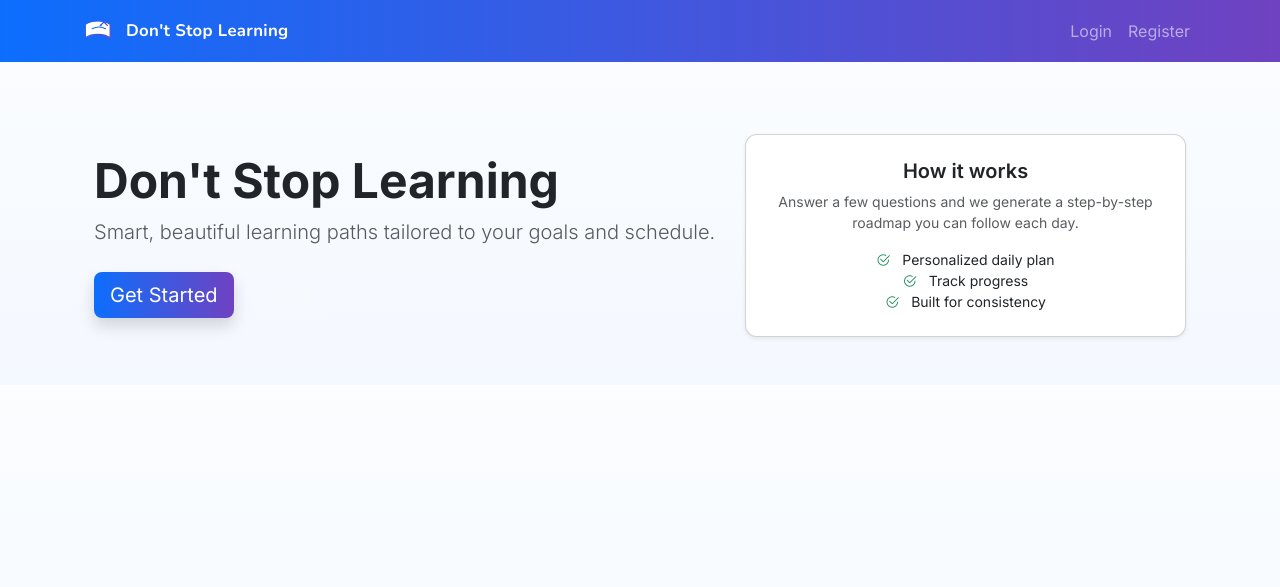
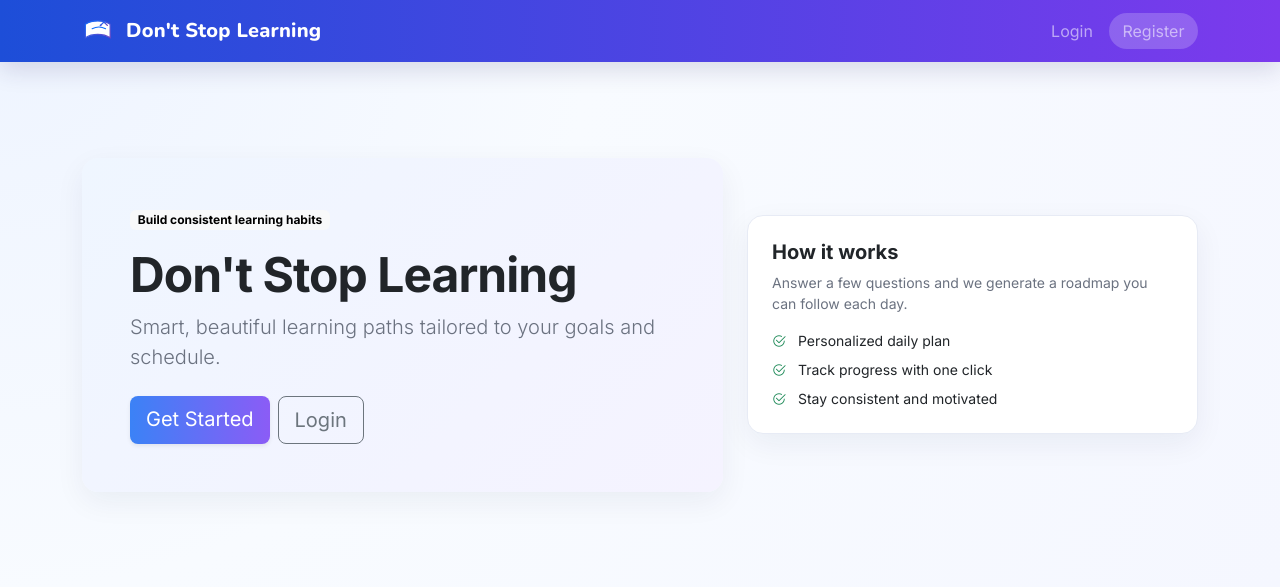
Before and after one commit to shiva676466/Don-t-Stop-Learning, a Flask app: page / in a window 1280 px wide. Shown: the top 587 px of the page. Run offline with Flask 3, Linux system fonts and the light colour scheme.

Commit message:
Refine new UI across landing and auth pages

```diff
--- a/app/static/css/style.css
+++ b/app/static/css/style.css
@@ -1,73 +1,63 @@
 /* static/css/style.css */
 :root {
-  --brand-1: #0d6efd;
-  --brand-2: #6f42c1;
-  --muted: #6c757d;
+  --bg: #f5f7ff;
+  --surface: #ffffff;
+  --text: #1f2430;
+  --muted: #6b7280;
+  --brand-1: #3b82f6;
+  --brand-2: #8b5cf6;
+  --ok: #10b981;
+  --ring: rgba(59, 130, 246, 0.2);
 }
 
 body {
-  font-family:
-    "Inter",
-    system-ui,
-    -apple-system,
-    "Segoe UI",
-    Roboto,
-    "Helvetica Neue",
-    Arial;
-  background: linear-gradient(180deg, #fbfdff 0%, #f4f8ff 100%);
-  color: #212529;
+  font-family: "Inter", system-ui, -apple-system, "Segoe UI", Roboto, Arial;
+  background: radial-gradient(circle at 0% 0%, #eef4ff 0, #f8fbff 42%, var(--bg) 100%);
+  color: var(--text);
 }
 
-.card {
-  border-radius: 12px;
-}
-.navbar-brand {
-  font-weight: 700;
-  letter-spacing: 0.2px;
+.app-navbar {
+  background: linear-gradient(90deg, #1d4ed8 0%, #7c3aed 100%);
+  box-shadow: 0 8px 24px rgba(43, 34, 94, 0.15);
 }
 
-.brand-logo {
-  width: 36px;
-  height: 36px;
-  object-fit: contain;
+.brand-logo { width: 36px; height: 36px; object-fit: contain; }
+.brand-text { font-family: "Nunito", "Inter", sans-serif; font-weight: 800; letter-spacing: .2px; }
+.nav-pill { background: rgba(255,255,255,0.2); border-radius: 999px; padding: .35rem .85rem !important; }
+
+.card {
+  background: var(--surface);
+  border: 1px solid #e7ebf5;
+  border-radius: 16px;
+  box-shadow: 0 10px 30px rgba(21, 35, 70, 0.06);
 }
 
-.brand-text {
-  font-family:
-    "Nunito",
-    "Inter",
-    system-ui,
-    -apple-system,
-    "Segoe UI",
-    Roboto,
-    "Helvetica Neue",
-    Arial;
-  font-weight: 700;
-  font-size: 1.05rem;
-  letter-spacing: 0.3px;
-  color: #fff;
+.hero-card { background: linear-gradient(135deg, #eff6ff, #f5f3ff); }
+
+.btn-primary {
+  border: none;
+  background-image: linear-gradient(90deg, var(--brand-1), var(--brand-2));
+}
+.btn-primary:hover { filter: brightness(0.96); }
+
+.section-title { font-weight: 800; letter-spacing: -0.02em; }
+.text-muted { color: var(--muted) !important; }
+
+.form-control, .form-select {
+  border-radius: 12px;
+  border-color: #dde4f0;
+}
+.form-control:focus, .form-select:focus {
+  border-color: var(--brand-1);
+  box-shadow: 0 0 0 .25rem var(--ring);
 }
 
-.task-item strike {
-  text-decoration: line-through;
-  color: #888;
+.roadmap-item {
+  border: 1px solid #e6ebf8;
+  border-radius: 14px;
+  padding: .9rem;
+  transition: all .2s ease;
 }
+.roadmap-item:hover { transform: translateY(-1px); box-shadow: 0 8px 20px rgba(31,36,48,.07); }
 
-.btn-primary {
-  background-image: linear-gradient(90deg, var(--brand-1), var(--brand-2));
-  border: none;
-}
-.btn-primary:hover {
-  filter: brightness(0.95);
-}
-
-.card h5 {
-  font-weight: 600;
-}
-
-/* small responsive tweaks */
-@media (max-width: 576px) {
-  .display-5 {
-    font-size: 1.6rem;
-  }
-}
+.task-item.completed strong { text-decoration: line-through; opacity: .65; }
--- a/app/static/js/main.js
+++ b/app/static/js/main.js
@@ -1,6 +1,4 @@
-// static/js/main.js
 document.addEventListener('DOMContentLoaded', function() {
-    // Toggle task completion via AJAX
     document.querySelectorAll('.task-checkbox').forEach(checkbox => {
         checkbox.addEventListener('change', function() {
             const taskId = this.dataset.taskId;
@@ -13,19 +11,12 @@ document.addEventListener('DOMContentLoaded', function() {
             .then(response => response.json())
             .then(data => {
                 if (data.success) {
-                    // Optional: update visual feedback
                     const taskDiv = document.getElementById(`task-${taskId}`);
                     if (taskDiv) {
-                        const title = taskDiv.querySelector('strong');
-                        if (data.is_completed) {
-                            title.style.textDecoration = 'line-through';
-                        } else {
-                            title.style.textDecoration = 'none';
-                        }
+                        taskDiv.classList.toggle('completed', data.is_completed);
                     }
                 } else {
                     alert('Error toggling task.');
-                    // Revert checkbox state if needed
                     this.checked = !this.checked;
                 }
             })
--- a/app/templates/base.html
+++ b/app/templates/base.html
@@ -6,46 +6,40 @@
     <meta charset="UTF-8">
     <meta name="viewport" content="width=device-width, initial-scale=1.0">
     <title>Don't Stop Learning - {{ title if title else 'Home' }}</title>
-    <!-- Google Fonts -->
     <link
-        href="https://fonts.googleapis.com/css2?family=Inter:wght@300;400;600;700;800&family=Nunito:wght@600;700&display=swap"
+        href="https://fonts.googleapis.com/css2?family=Inter:wght@300;400;600;700;800&family=Nunito:wght@600;700;800&display=swap"
         rel="stylesheet">
-    <!-- Bootstrap CSS -->
     <link href="https://cdn.jsdelivr.net/npm/bootstrap@5.3.0/dist/css/bootstrap.min.css" rel="stylesheet">
-    <!-- Bootstrap Icons -->
     <link href="https://cdn.jsdelivr.net/npm/bootstrap-icons@1.10.5/font/bootstrap-icons.css" rel="stylesheet">
     <link rel="stylesheet" href="{{ url_for('static', filename='css/style.css') }}">
 </head>
 
 <body>
-    <nav class="navbar navbar-expand-lg navbar-dark"
-        style="background: linear-gradient(90deg,#0d6efd 0%, #6f42c1 100%);">
+    <nav class="navbar navbar-expand-lg navbar-dark app-navbar sticky-top">
         <div class="container">
             <a class="navbar-brand d-flex align-items-center" href="{{ url_for('main.index') }}">
-                <img src="{{ url_for('static', filename='img/logo.svg') }}" alt="Don't Stop Learning"
-                    class="brand-logo me-2">
+                <img src="{{ url_for('static', filename='img/logo.svg') }}" alt="Don't Stop Learning" class="brand-logo me-2">
                 <span class="brand-text">Don't Stop Learning</span>
             </a>
             <button class="navbar-toggler" type="button" data-bs-toggle="collapse" data-bs-target="#navbarNav">
                 <span class="navbar-toggler-icon"></span>
             </button>
             <div class="collapse navbar-collapse" id="navbarNav">
-                <ul class="navbar-nav ms-auto">
+                <ul class="navbar-nav ms-auto align-items-lg-center gap-lg-2">
                     {% if current_user.is_authenticated %}
                     <li class="nav-item"><a class="nav-link" href="{{ url_for('main.dashboard') }}">Dashboard</a></li>
-                    <li class="nav-item"><a class="nav-link" href="{{ url_for('learning.onboarding') }}">New Path</a>
-                    </li>
-                    <li class="nav-item"><a class="nav-link" href="{{ url_for('auth.logout') }}">Logout</a></li>
+                    <li class="nav-item"><a class="nav-link" href="{{ url_for('learning.onboarding') }}">New Path</a></li>
+                    <li class="nav-item"><a class="nav-link nav-pill" href="{{ url_for('auth.logout') }}">Logout</a></li>
                     {% else %}
                     <li class="nav-item"><a class="nav-link" href="{{ url_for('auth.login') }}">Login</a></li>
-                    <li class="nav-item"><a class="nav-link" href="{{ url_for('auth.register') }}">Register</a></li>
+                    <li class="nav-item"><a class="nav-link nav-pill" href="{{ url_for('auth.register') }}">Register</a></li>
                     {% endif %}
                 </ul>
             </div>
         </div>
     </nav>
 
-    <main class="container mt-4">
+    <main class="container py-4 py-lg-5">
         {% with messages = get_flashed_messages(with_categories=true) %}
         {% if messages %}
         {% for category, message in messages %}
--- a/app/templates/main/index.html
+++ b/app/templates/main/index.html
@@ -1,34 +1,35 @@
 <!-- templates/main/index.html -->
 {% extends "base.html" %}
 {% block content %}
-<section class="py-5 text-center">
-    <div class="container">
-        <div class="row align-items-center">
-            <div class="col-lg-7 text-lg-start">
-                <h1 class="display-5 fw-bold">Don't Stop Learning</h1>
+<section class="py-3 py-lg-5">
+    <div class="row align-items-center g-4">
+        <div class="col-lg-7">
+            <div class="card hero-card border-0">
+                <div class="card-body p-4 p-lg-5">
+                    <span class="badge text-bg-light mb-3">Build consistent learning habits</span>
+                    <h1 class="display-5 fw-bold section-title">Don't Stop Learning</h1>
                     <p class="lead text-muted">Smart, beautiful learning paths tailored to your goals and schedule.</p>
-                <div class="mt-4">
+                    <div class="mt-4 d-flex flex-wrap gap-2">
                         {% if not current_user.is_authenticated %}
-                    <a href="{{ url_for('auth.register') }}" class="btn btn-lg btn-primary me-2 shadow">Get Started</a>
-                    <a href="{{ url_for('auth.login') }}" class="btn btn-lg btn-outline-light">Login</a>
+                        <a href="{{ url_for('auth.register') }}" class="btn btn-lg btn-primary shadow-sm">Get Started</a>
+                        <a href="{{ url_for('auth.login') }}" class="btn btn-lg btn-outline-secondary">Login</a>
                         {% else %}
-                    <a href="{{ url_for('learning.onboarding') }}" class="btn btn-lg btn-success">Create New Learning
-                        Path</a>
+                        <a href="{{ url_for('learning.onboarding') }}" class="btn btn-lg btn-primary">Create New Learning Path</a>
                         {% endif %}
                     </div>
                 </div>
-            <div class="col-lg-5 mt-4 mt-lg-0">
-                <div class="card shadow-sm">
+            </div>
+        </div>
+        <div class="col-lg-5">
+            <div class="card h-100">
                 <div class="card-body p-4">
-                        <h5 class="card-title">How it works</h5>
-                        <p class="card-text text-muted small">Answer a few questions and we generate a step-by-step
-                            roadmap you can follow each day.</p>
+                    <h5 class="card-title fw-bold">How it works</h5>
+                    <p class="text-muted small">Answer a few questions and we generate a roadmap you can follow each day.</p>
                     <ul class="list-unstyled small mb-0">
-                            <li><i class="bi bi-check2-circle text-success me-2"></i> Personalized daily plan</li>
-                            <li><i class="bi bi-check2-circle text-success me-2"></i> Track progress</li>
-                            <li><i class="bi bi-check2-circle text-success me-2"></i> Built for consistency</li>
+                        <li class="mb-2"><i class="bi bi-check2-circle text-success me-2"></i> Personalized daily plan</li>
+                        <li class="mb-2"><i class="bi bi-check2-circle text-success me-2"></i> Track progress with one click</li>
+                        <li><i class="bi bi-check2-circle text-success me-2"></i> Stay consistent and motivated</li>
                     </ul>
-                    </div>
                 </div>
             </div>
         </div>
```
Also changed, not shown: app/templates/auth/login.html (+9 -13 lines), app/templates/auth/register.html (+18 -24 lines), app/templates/learning/onboarding.html (+24 -10 lines), app/templates/learning/roadmap.html (+15 -19 lines), app/templates/main/dashboard.html (+13 -11 lines). Lines whose indentation alone changed are shown as unchanged.
